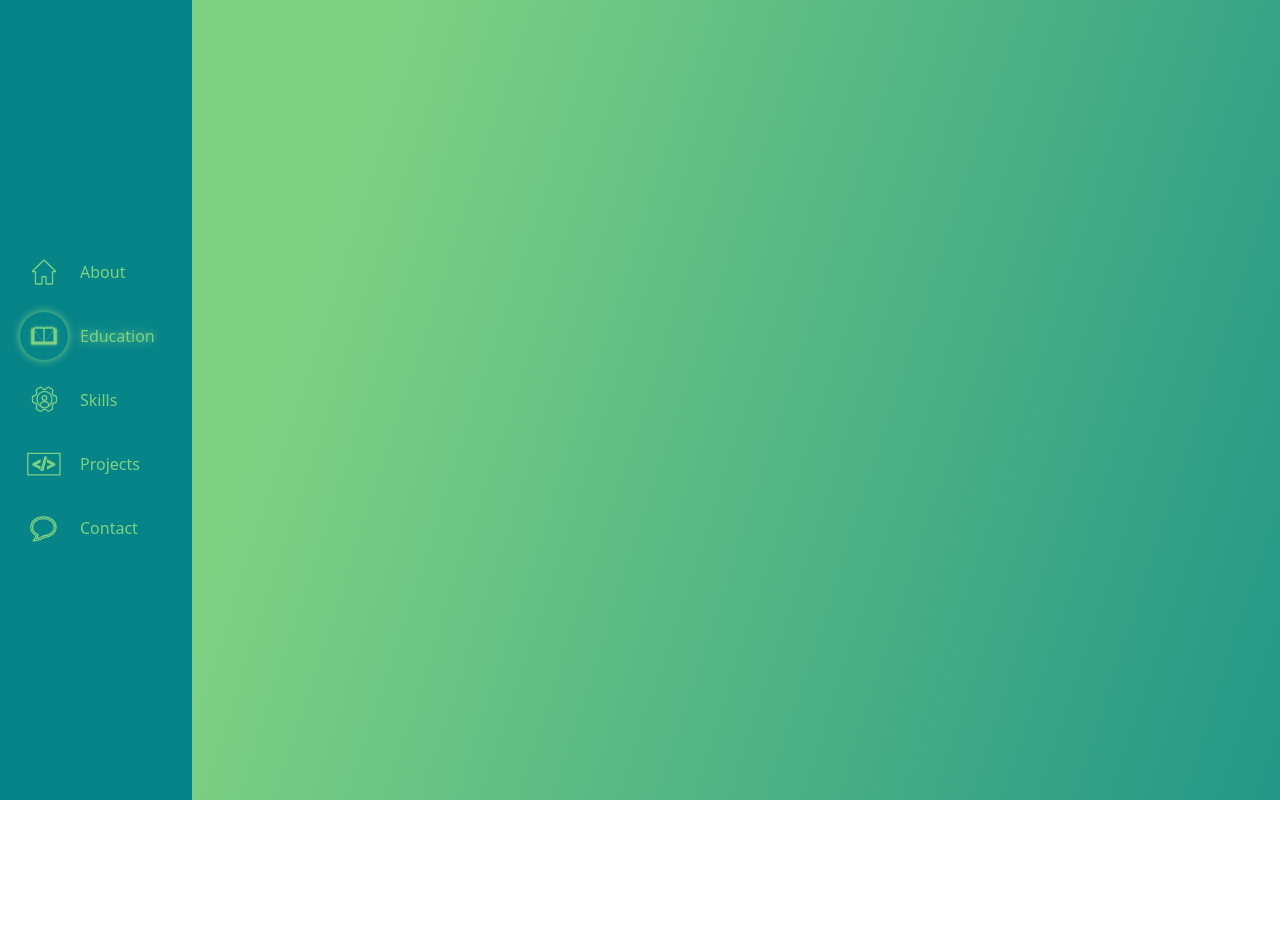
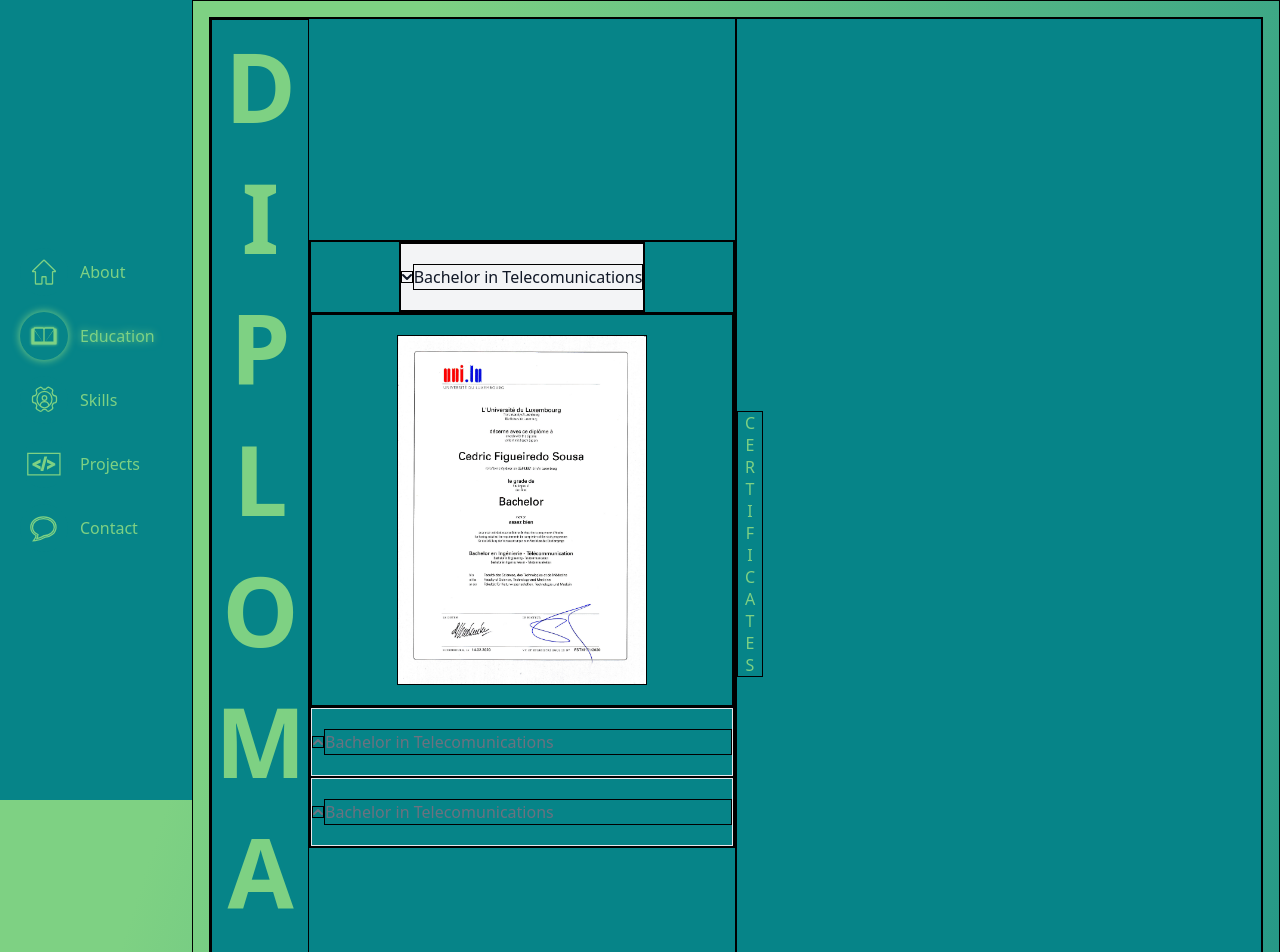
Before and after one commit to wolf-0-0/portfolio, a Vue app: page /education in a window 1280 px wide. Shown: the top 952 px of the page. Before the commit the page ends 800 px from the top, so only its background shows below. Built offline with nearby package versions, Linux system fonts and the light colour scheme.

Commit message:
Started education page + functional accordion

```diff
--- a/src/views/EducationView.vue
+++ b/src/views/EducationView.vue
@@ -1,6 +1,103 @@
 <template>
-  <h2>Education</h2>
+  <div class="flex p-4 items-center min-h-screen overflow-y-scroll overflow-x-hidden sm:ml-48 ">
+    <div class="card flex h-full w-full">
+      <div class="flex w-1/2 items-center">
+        <h1 class="text-8xl font-bold flex-shrink">DIPLOMAS</h1>
+        <div id="accordion-flush" data-accordion="collapse" data-active-classes="" data-inactive-classes=""
+          class="mx-auto w-full">
+          <div class="flex justify-center" >
+            <h2 id="accordion-flush-heading-1">
+              <button type="button" class="flex items-center justify-between w-full py-5 font-medium text-left"
+                data-accordion-target="#accordion-flush-body-1" aria-expanded="true"
+                aria-controls="accordion-flush-body-1">
+                <svg data-accordion-icon class="w-3 h-3 rotate-180 shrink-0" aria-hidden="true"
+                  xmlns="http://www.w3.org/2000/svg" fill="none" viewBox="0 0 10 6">
+                  <path stroke="currentColor" stroke-linecap="round" stroke-linejoin="round" stroke-width="2"
+                    d="M9 5 5 1 1 5" />
+                </svg>
+                <p class="w-full">Bachelor in Telecomunications</p>
+              </button>
+            </h2>
+          </div>
+          <div id="accordion-flush-body-1" class="hidden" aria-labelledby="accordion-flush-heading-1">
+            <div class="py-5 flex justify-center">
+              <img src="@/assets/images/diplomas-1.png" width="250px" height="400px">
+            </div>
+          </div>
+          <h2 id="accordion-flush-heading-2">
+            <button type="button"
+              class="flex items-center justify-between w-full py-5 font-medium text-left text-gray-500 border-b border-gray-200 dark:border-gray-700 dark:text-gray-400"
+              data-accordion-target="#accordion-flush-body-2" aria-expanded="false"
+              aria-controls="accordion-flush-body-2">
+              <svg data-accordion-icon class="w-3 h-3 rotate-180 shrink-0" aria-hidden="true"
+                xmlns="http://www.w3.org/2000/svg" fill="none" viewBox="0 0 10 6">
+                <path stroke="currentColor" stroke-linecap="round" stroke-linejoin="round" stroke-width="2"
+                  d="M9 5 5 1 1 5" />
+              </svg>
+              <p class="w-full">Bachelor in Telecomunications</p>
+            </button>
+          </h2>
+          <div id="accordion-flush-body-2" class="hidden" aria-labelledby="accordion-flush-heading-2">
+            <div class="py-5 flex justify-center">
+              <img src="@/assets/images/diplomas-1.png" width="250px" height="400px">
+            </div>
+          </div>
+          <h2 id="accordion-flush-heading-3">
+            <button type="button"
+              class="flex items-center justify-between w-full py-5 font-medium text-left text-gray-500 border-b border-gray-200 dark:border-gray-700 dark:text-gray-400"
+              data-accordion-target="#accordion-flush-body-3" aria-expanded="false"
+              aria-controls="accordion-flush-body-3">
+              <svg data-accordion-icon class="w-3 h-3 rotate-180 shrink-0" aria-hidden="true"
+                xmlns="http://www.w3.org/2000/svg" fill="none" viewBox="0 0 10 6">
+                <path stroke="currentColor" stroke-linecap="round" stroke-linejoin="round" stroke-width="2"
+                  d="M9 5 5 1 1 5" />
+              </svg>
+              <p class="w-full">Bachelor in Telecomunications</p>
+            </button>
+          </h2>
+          <div id="accordion-flush-body-3" class="hidden" aria-labelledby="accordion-flush-heading-3">
+            <div class="py-5 flex justify-center">
+              <img src="@/assets/images/diplomas-1.png" width="250px" height="400px">
+            </div>
+          </div>
+        </div>
+      </div>
+      <div class="flex w-1/2 items-center">
+        <h1>CERTIFICATES</h1>
+      </div>
+    </div>
+  </div>
 </template>
 
 <script>
+import { onMounted } from 'vue'
+import { initFlowbite } from 'flowbite'
+
+export default {
+  setup () {
+    // Initialize components based on data attribute selectors
+    onMounted(() => {
+      initFlowbite()
+    })
+
+    // You can return any data or methods you need here
+    return {}
+  }
+}
 </script>
+
+<style scoped >
+* {
+  border: 1px solid black;
+}
+
+h1 {
+  writing-mode: vertical-rl;
+  text-orientation: upright;
+  color: #7ED183;
+}
+
+.card {
+  background-color: #068488;
+}
+</style>
```
